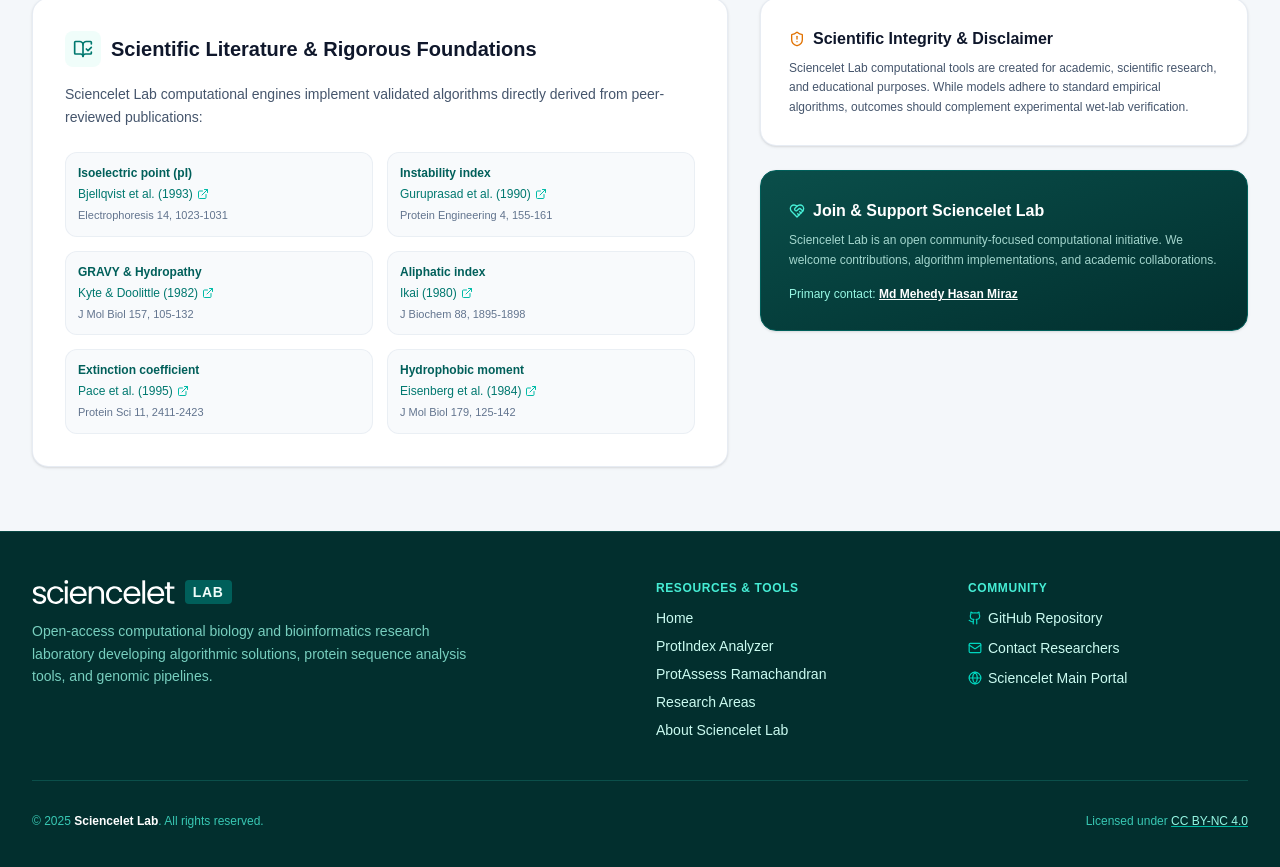
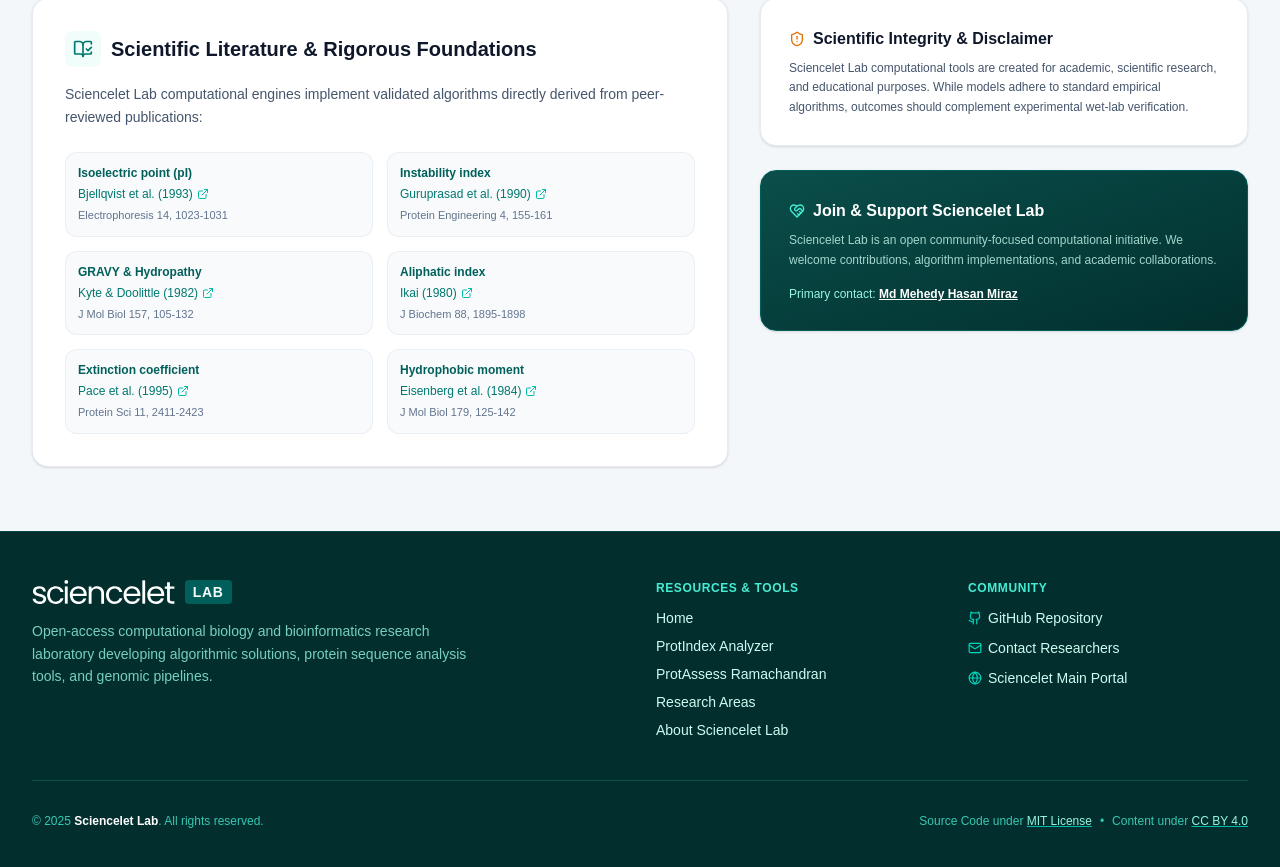
Before and after one commit to mdmehedyhasanmiraz/lab.sciencelet.org, a Next.js app: page / in a window 1280 px wide. Shown: the part 4469-5336 px from the top of the page. Built offline with nearby package versions, Linux system fonts and the light colour scheme; a web font is replaced by a local one.

Commit message:
feat: add Footer component, CreditsSection, and project documentation files

```diff
--- a/components/Footer.tsx
+++ b/components/Footer.tsx
@@ -109,18 +109,30 @@ const Footer = () => {
               &copy; {new Date().getFullYear()} <strong className="text-white">Sciencelet Lab</strong>. All rights reserved.
             </p>
           </div>
-          <div className="text-center sm:text-right">
-            <p>
-              Licensed under{' '}
+          <div className="text-center sm:text-right space-x-2">
+            <span>
+              Source Code under{' '}
               <a
-                href="http://creativecommons.org/licenses/by-nc/4.0/"
+                href="https://opensource.org/licenses/MIT"
                 target="_blank"
                 rel="noopener noreferrer"
                 className="font-medium text-teal-200 hover:text-white underline decoration-teal-500 hover:decoration-teal-300 transition-colors"
               >
-                CC BY-NC 4.0
+                MIT License
               </a>
-            </p>
+            </span>
+            <span>•</span>
+            <span>
+              Content under{' '}
+              <a
+                href="https://creativecommons.org/licenses/by/4.0/"
+                target="_blank"
+                rel="noopener noreferrer"
+                className="font-medium text-teal-200 hover:text-white underline decoration-teal-500 hover:decoration-teal-300 transition-colors"
+              >
+                CC BY 4.0
+              </a>
+            </span>
           </div>
         </div>
       </div>
--- a/components/home/CreditsSection.tsx
+++ b/components/home/CreditsSection.tsx
@@ -93,6 +93,20 @@ export default function CreditsSection() {
               and should be treated as qualitative guidance rather than experimental measurements.
             </p>
           </div>
+
+          {/* Citation & Open Source Licensing */}
+          <div className="pt-6 border-t border-gray-200">
+            <h2 className="text-lg font-bold text-gray-800 mb-2">How to Cite ProtIndex</h2>
+            <p className="mb-3">
+              If you use ProtIndex in published research or educational work, please cite the web application:
+            </p>
+            <div className="bg-white border border-gray-200 rounded p-4 font-mono text-xs text-gray-800 leading-relaxed overflow-x-auto select-all">
+              Miraz, M. M. H., Ferdousy, T. J., & Risat, M. T. H. ({new Date().getFullYear()}). ProtIndex: A Web-Based Physicochemical & Biophysical Sequence Analyzer. Sciencelet Lab. https://lab.sciencelet.org/protindex
+            </div>
+            <p className="mt-3 text-xs text-gray-600">
+              ProtIndex source code is licensed under the <a href="https://opensource.org/licenses/MIT" target="_blank" rel="noopener noreferrer" className="font-semibold text-teal-800 underline">MIT Open Source License</a>. Text and documentation are licensed under <a href="https://creativecommons.org/licenses/by/4.0/" target="_blank" rel="noopener noreferrer" className="font-semibold text-teal-800 underline">Creative Commons Attribution 4.0 International (CC BY 4.0)</a>.
+            </p>
+          </div>
         </div>
       </section>
     );
```
Also changed, not shown: 2 other files (tests, documents, lock files or other folders).
